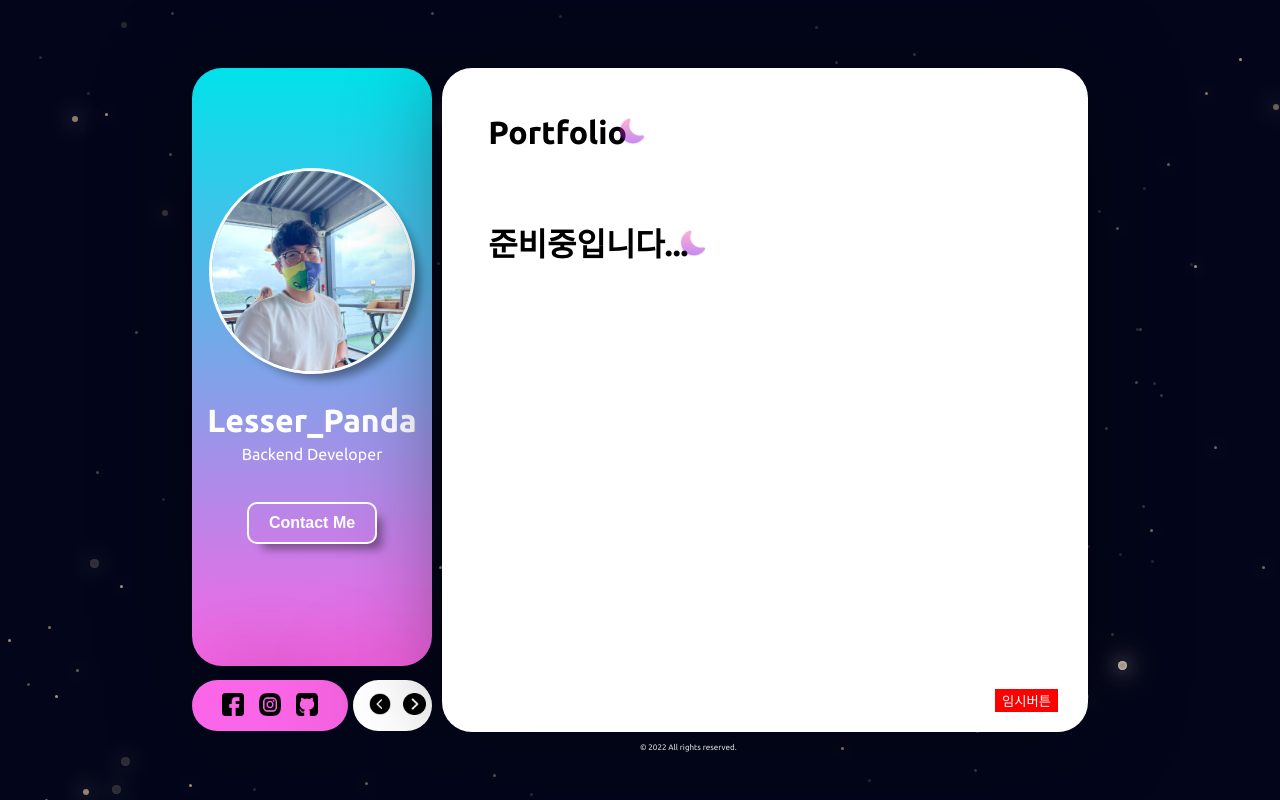
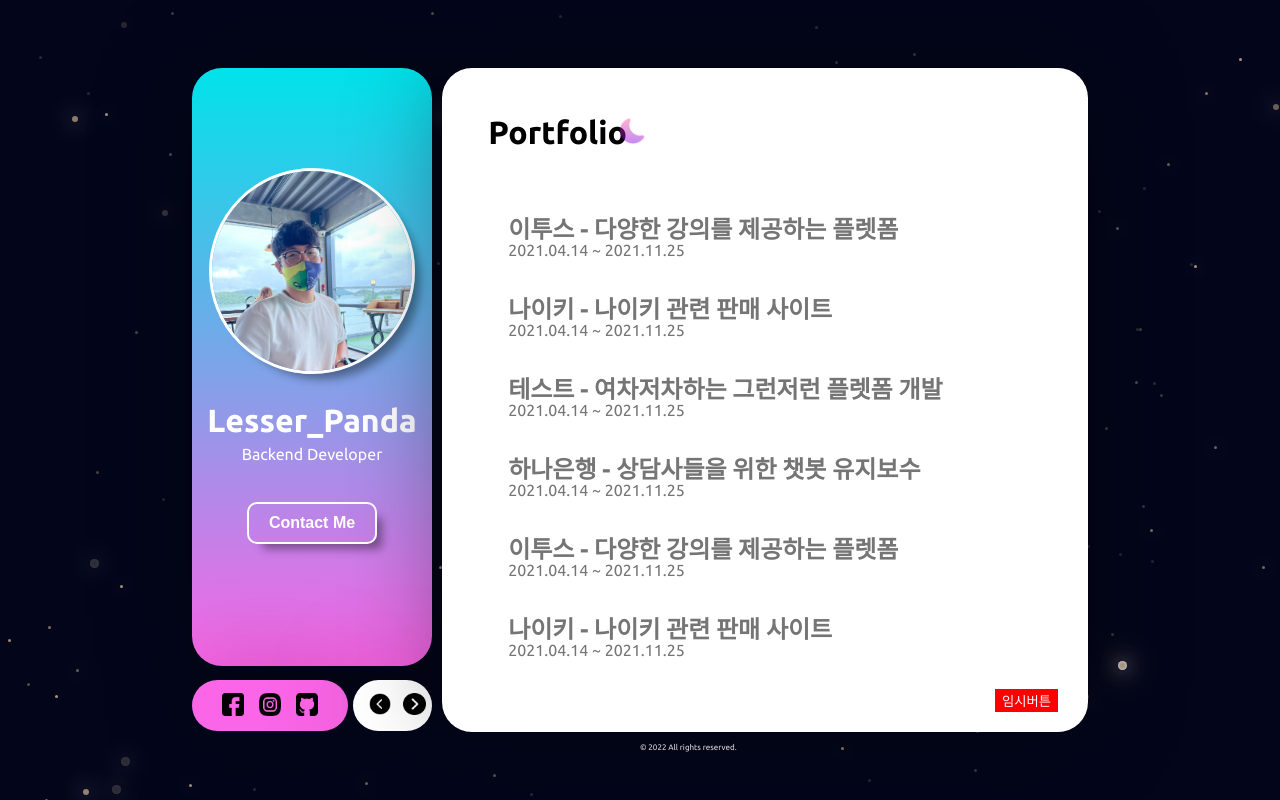
Before and after one commit to hong0917/about-me, a Vue app: page / in a window 1280 px wide. Both pictures are taken after a click on the button "임시버튼". Built offline with nearby package versions, Linux system fonts and the light colour scheme.

Commit message:
Portpolio 리스트 추가

```diff
--- a/src/assets/css/common.css
+++ b/src/assets/css/common.css
@@ -8,6 +8,9 @@ p{ line-height: 20px; font-size: 14px;}
 
 .sm_title:after{position: absolute;  opacity: 0.45; top: -5px; right: -20px; content: '';  height: 30px;  width: 30px; background-repeat: no-repeat;  background-image: url("../img/moon.png");  background-size: 30px 30px;  z-index: 0;}
 .mid_title:after{position: absolute;  opacity: 0.45; top: 0; right: -20px; content: '';  height: 30px;  width: 30px; background-repeat: no-repeat;  background-image: url("../img/moon.png");  background-size: 30px 30px;  z-index: 0;}
+
+.item_title{ font-size: 1.5rem; font-weight: bold; color: rgb(117, 117, 117); }
+.item_date{ font-size: 1rem; color: rgb(117, 117, 117); }
 
 .badge{ display: inline-block; margin: 2px 2px; color: white; font-size: 12px; padding: 3px 10px; background-color: var(--tooltip-color); border-radius: 10px; }
 
--- a/src/assets/css/profile.css
+++ b/src/assets/css/profile.css
@@ -46,3 +46,14 @@
 
 /* portpolio */
 .portpolio{height: 70vh; overflow-y: scroll; padding: 0 30px;}
+
+.list{margin-top: 50px;}
+.list ul li{height: 80px; display: block; position: relative;}
+.list ul li:hover{background-color: rgba(0, 0, 0, 0.103); color: black !important;}
+.list ul li:hover::after{position: absolute; top: 30%; right: 30px; content: " "; height: 30px;  width: 30px; background-repeat: no-repeat;  background-image: url("../img/page.png");  background-size: 30px 30px;}
+.list ul li:hover .item_title,.list ul li:hover .item_date{color: black !important;}
+
+.list .item{padding: 20px;}
+
+/* portItem */
+.portItem{position: absolute; top: 0; left: 0; width: 100%; height: 100%; background-color: white;}
--- a/src/components/Intro.vue
+++ b/src/components/Intro.vue
@@ -8,7 +8,7 @@
       <div class="content">
           <div class="content_left">
             <p>안녕하세요, 코딩이 즐거운 행복한 개발자입니다.<br>
-              저는 현재 백엔드 개발을 하고 있으며, 주로 Python 기반 백엔드 프레임워크를 다루고 있습니다.<br>
+              저는 현재 백엔드 개발을 하고 있으며, 주로 JAVA 기반 백엔드 프레임워크를 다루고 있습니다.<br>
               이곳은 저를 소개하는 동시에, 저의 개발 성장 일지를 기록하는 공간입니다.<br>
               어떻게 보면 일종의 회고록으로도 볼 수 있겠네요. 😅<br>
               저에게 문의할 사항이 있으면 언제든지 연락주셔도 좋습니다.<br>
--- a/src/components/Portpolio.vue
+++ b/src/components/Portpolio.vue
@@ -4,9 +4,81 @@
     <h2 class="mid_title">Portfolio</h2>
     </div>
 
-    <div>
-      <br><br><br><br><br>
-      <h2 class="mid_title">준비중입니다...</h2>
+    <div class="list">
+      <ul>
+        <li @click="showItem()">
+          <div class="item">
+            <h3 class="item_title">이투스 - 다양한 강의를 제공하는 플렛폼 </h3>
+            <span class="item_date">2021.04.14 ~ 2021.11.25</span>
+          </div>
+        </li>
+        <li @click="showItem()">
+          <div class="item">
+            <h3 class="item_title">나이키 - 나이키 관련 판매 사이트 </h3>
+            <span class="item_date">2021.04.14 ~ 2021.11.25</span>
+          </div>
+        </li>
+        <li @click="showItem()">
+          <div class="item">
+            <h3 class="item_title">테스트 - 여차저차하는 그런저런 플렛폼 개발 </h3>
+            <span class="item_date">2021.04.14 ~ 2021.11.25</span>
+          </div>
+        </li>
+        <li @click="showItem()">
+          <div class="item">
+            <h3 class="item_title">하나은행 - 상담사들을 위한 챗봇 유지보수 </h3>
+            <span class="item_date">2021.04.14 ~ 2021.11.25</span>
+          </div>
+        </li>
+         <li @click="showItem()">
+          <div class="item">
+            <h3 class="item_title">이투스 - 다양한 강의를 제공하는 플렛폼 </h3>
+            <span class="item_date">2021.04.14 ~ 2021.11.25</span>
+          </div>
+        </li>
+        <li @click="showItem()">
+          <div class="item">
+            <h3 class="item_title">나이키 - 나이키 관련 판매 사이트 </h3>
+            <span class="item_date">2021.04.14 ~ 2021.11.25</span>
+          </div>
+        </li>
+        <li @click="showItem()">
+          <div class="item">
+            <h3 class="item_title">테스트 - 여차저차하는 그런저런 플렛폼 개발 </h3>
+            <span class="item_date">2021.04.14 ~ 2021.11.25</span>
+          </div>
+        </li>
+        <li @click="showItem()">
+          <div class="item">
+            <h3 class="item_title">하나은행 - 상담사들을 위한 챗봇 유지보수 </h3>
+            <span class="item_date">2021.04.14 ~ 2021.11.25</span>
+          </div>
+        </li>
+         <li @click="showItem()">
+          <div class="item">
+            <h3 class="item_title">이투스 - 다양한 강의를 제공하는 플렛폼 </h3>
+            <span class="item_date">2021.04.14 ~ 2021.11.25</span>
+          </div>
+        </li>
+        <li @click="showItem()">
+          <div class="item">
+            <h3 class="item_title">나이키 - 나이키 관련 판매 사이트 </h3>
+            <span class="item_date">2021.04.14 ~ 2021.11.25</span>
+          </div>
+        </li>
+        <li @click="showItem()">
+          <div class="item">
+            <h3 class="item_title">테스트 - 여차저차하는 그런저런 플렛폼 개발 </h3>
+            <span class="item_date">2021.04.14 ~ 2021.11.25</span>
+          </div>
+        </li>
+        <li @click="showItem()">
+          <div class="item">
+            <h3 class="item_title">하나은행 - 상담사들을 위한 챗봇 유지보수 </h3>
+            <span class="item_date">2021.04.14 ~ 2021.11.25</span>
+          </div>
+        </li>
+      </ul>
     </div>
   </div>
 </template>
```
Also changed, not shown: src/components/PortItem.vue (added, +19 -0 lines), src/assets/img/page.png (added).
